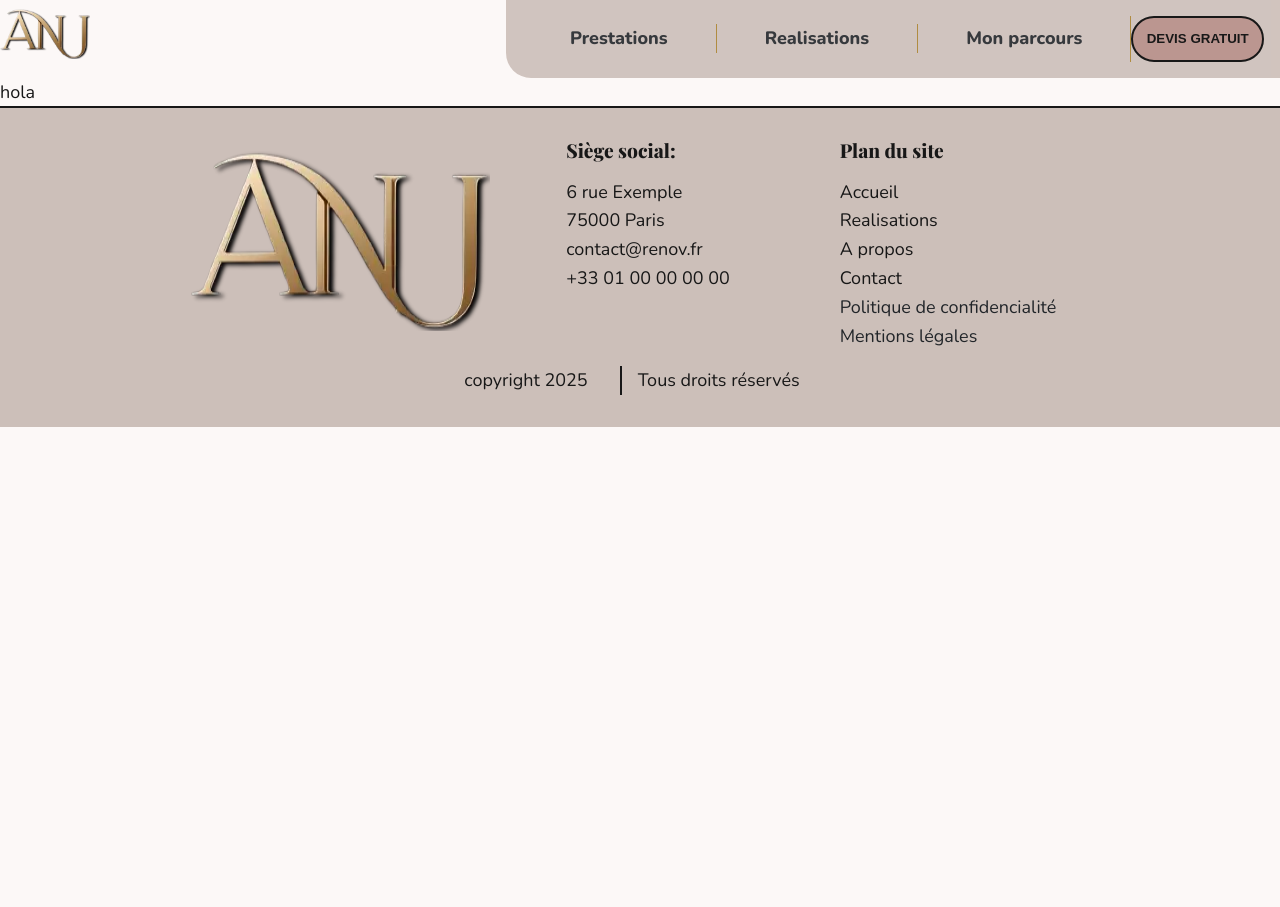
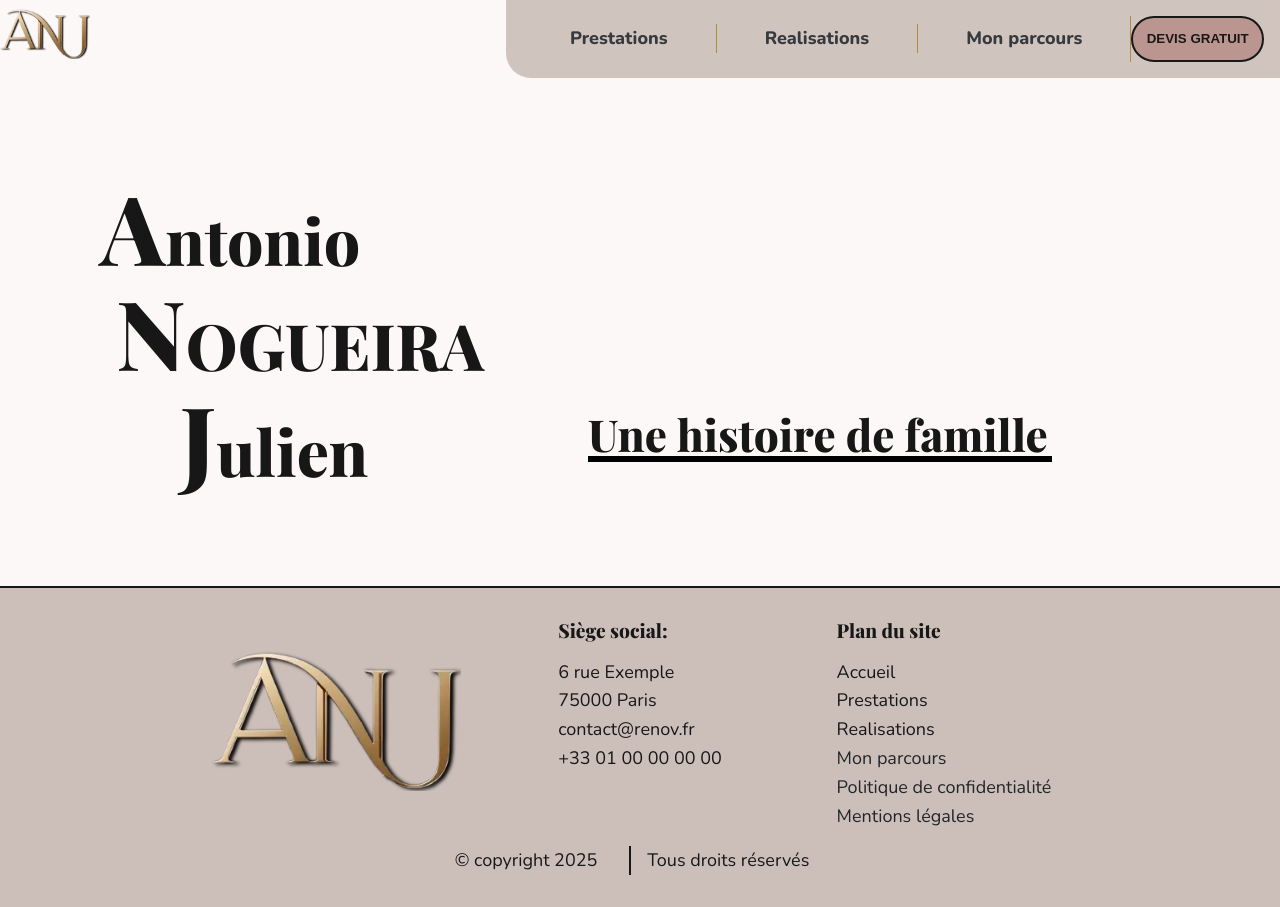
Before and after one commit to aurelienog/renov, a Next.js app: page /about in a window 1280 px wide. Before the commit the page ends 800 px from the top, so only its background shows below. Built offline with nearby package versions, Linux system fonts and the light colour scheme; a web font is replaced by a local one.

Commit message:
add animation about page title

```diff
--- a/src/app/about/page.module.css
+++ b/src/app/about/page.module.css
@@ -0,0 +1,72 @@
+.section {
+  display: grid;
+  grid-template-columns: 1fr 2fr;
+  align-items: end;
+}
+
+.section h3 {
+  font-size: 6rem;
+}
+
+.section h2 {
+  margin: 2rem 8rem;
+  display: inline;
+  position: relative;
+}
+
+.section h2::after {
+  margin: 2rem 8rem;
+  animation: underline 1s forwards 1.8s;
+  content: '';
+  position: absolute;
+  left: -2.9em;
+  bottom: -0.8em;
+  width: 0;
+  height: 6px; /* Ajusta el grosor del subrayado */
+  background-color: black; /* Ajusta el color del subrayado */
+}
+
+/* Espaciado entre letras */
+.anjContainer .n {
+  margin-left: 1rem;
+}
+
+.anjContainer .j {
+  margin-left: 5rem;
+}
+
+/* Ocultar los ::after por defecto */
+.a::after, .n::after, .j::after {
+  content: "";
+  font-size: 4rem;
+  opacity: 0;
+  transform: translateX(-25%);
+  position: absolute;
+  margin-top: 1.95rem;
+}
+
+/* Definir los textos */
+.a::after { content: "ntonio"; animation: reveal 1s ease-in-out forwards 0s; }
+.n::after { content: "OGUEIRA"; animation: reveal 1s ease-in-out forwards 500ms; }
+.j::after { content: "ulien"; animation: reveal 1s ease-in-out forwards 1s; }
+
+@keyframes reveal {
+  from {
+    opacity: 0;
+    transform: translateX(-25%);
+  }
+  to {
+    opacity: 1;
+    transform: translateX(0%);
+  }
+}
+
+@keyframes underline {
+  from {
+    width: 0;
+  }
+
+  to {
+    width: 100%;
+  }
+}
--- a/src/app/about/page.tsx
+++ b/src/app/about/page.tsx
@@ -2,8 +2,17 @@ import styles from "./page.module.css";
 
 export default function About() {
   return (
-  <main>
-    hola
+  <main className="base-layout">
+    <section className={`${styles.section} section`}>
+
+      <div className={styles.anjContainer}>
+        <h3 className={styles.a}>A</h3>
+        <h3 className={styles.n}>N</h3>
+        <h3 className={styles.j}>J</h3>
+      </div>
+<h2>Une histoire de famille</h2>
+    </section>
+
   </main>
   );
 }
--- a/src/app/confidentiality/page.tsx
+++ b/src/app/confidentiality/page.tsx
@@ -5,7 +5,7 @@ function confidentialityPage() {
   return (
     <main className={`base-layout ${styles.page}`}>
       <section className='breakout'>
-        <h2>Politique de Confidentialité</h2>
+        <h2>Politique de confidentialité</h2>
       <ol>
         <li>
           <h3>Collecte des données personnelles</h3>
--- a/src/components/footer/Footer.tsx
+++ b/src/components/footer/Footer.tsx
@@ -7,7 +7,7 @@ function Footer(): JSX.Element {
   return (
     <footer className={`${styles.footer}`}>
       <article>
-        <Image src='/assets/logo.webp' alt='logo' width={300} height={180}/>
+        <Image src='/assets/logo.webp' alt='logo' width={250} height={140}/>
       </article>
       <article>
         <h2>Siège social:</h2>
@@ -23,16 +23,16 @@ function Footer(): JSX.Element {
         <h2>Plan du site</h2>
         <ul>
           <li>Accueil</li>
+          <li>Prestations</li>
           <li>Realisations</li>
-          <li>A propos</li>
-          <li>Contact</li>
-          <li><Link href="/confidentiality">Politique de confidencialité</Link></li>
+          <li><Link href="/about">Mon parcours</Link></li>
+          <li><Link href="/confidentiality">Politique de confidentialité</Link></li>
           <li><Link href="/legal">Mentions légales</Link></li>
 
         </ul>
       </article>
       <article>
-        <p>copyright 2025</p>
+        <p>© copyright 2025</p>
         <p>Tous droits réservés</p>
       </article>
     </footer>
--- a/src/components/footer/styles.module.css
+++ b/src/components/footer/styles.module.css
@@ -1,15 +1,9 @@
+
 .footer {
   background-color: var(--color-primary);
-  display: grid;
-  justify-items: center;
-  align-items: start;
-  gap: 1rem;
-  grid-template-columns: 1fr 2fr 2fr 2fr 1fr;
-  grid-template-areas:
-  ". logo address info ."
-  ". copyright copyright copyright ." ;
   padding: 2rem;
   border-top: solid 2px;
+  text-align: center;
 }
 
 .footer article > address{
@@ -30,18 +24,6 @@
   grid-area: info;
 }
 
-.footer article:last-child {
-  display: flex;
-  justify-content: space-around;
-  gap: 2rem;
-  grid-area: copyright;
-}
-
-.footer article:last-child :nth-child(2) {
-  border-left: solid 2px;
-  padding: 0 1rem;
-}
-
 .footer h2 {
   font-size: 1.2rem;
   margin-bottom: 1rem;
@@ -50,3 +32,39 @@
 .footer li {
   list-style: none;
 }
+
+.footer article {
+  margin: 3rem 0;
+}
+
+@media (width >= 48rem) {
+  .footer {
+    display: grid;
+    justify-items: center;
+    align-items: start;
+    gap: 1rem;
+    grid-template-columns: 1fr 2fr 2fr 2fr 1fr;
+    grid-template-areas:
+    ". logo address info ."
+    ". copyright copyright copyright ." ;
+    text-align: start;
+  }
+
+  .footer article {
+    margin: 0;
+  }
+
+  .footer article:last-child {
+    display: flex;
+    justify-content: space-around;
+    gap: 2rem;
+    grid-area: copyright;
+  }
+
+
+.footer article:last-child :nth-child(2) {
+  border-left: solid 2px;
+  padding: 0 1rem;
+}
+
+}
--- a/src/components/navigation-bar/NavigationBar.tsx
+++ b/src/components/navigation-bar/NavigationBar.tsx
@@ -14,7 +14,7 @@ function NavigationBar(): JSX.Element {
           <Link href={"/"} className={styles.navbar_link}>Realisations</Link>
         </li>
         <li>
-          <Link href={"/"} className={styles.navbar_link}>Mon parcours</Link>
+          <Link href={"/about"} className={styles.navbar_link}>Mon parcours</Link>
         </li>
         <li>
           <Button>Devis gratuit</Button>
--- a/src/sections/hero-section/styles.module.css
+++ b/src/sections/hero-section/styles.module.css
@@ -12,7 +12,7 @@
   padding: 4em;
   padding-left: 8em;
   animation-name: slideInRight;
-  animation-duration: 1.2s;
+  animation-duration: 0.8s;
   animation-timing-function: ease-out;
 }
 
```
Also changed, not shown: src/app/legal-page/page.tsx (renamed from src/app/legal/page.tsx).
